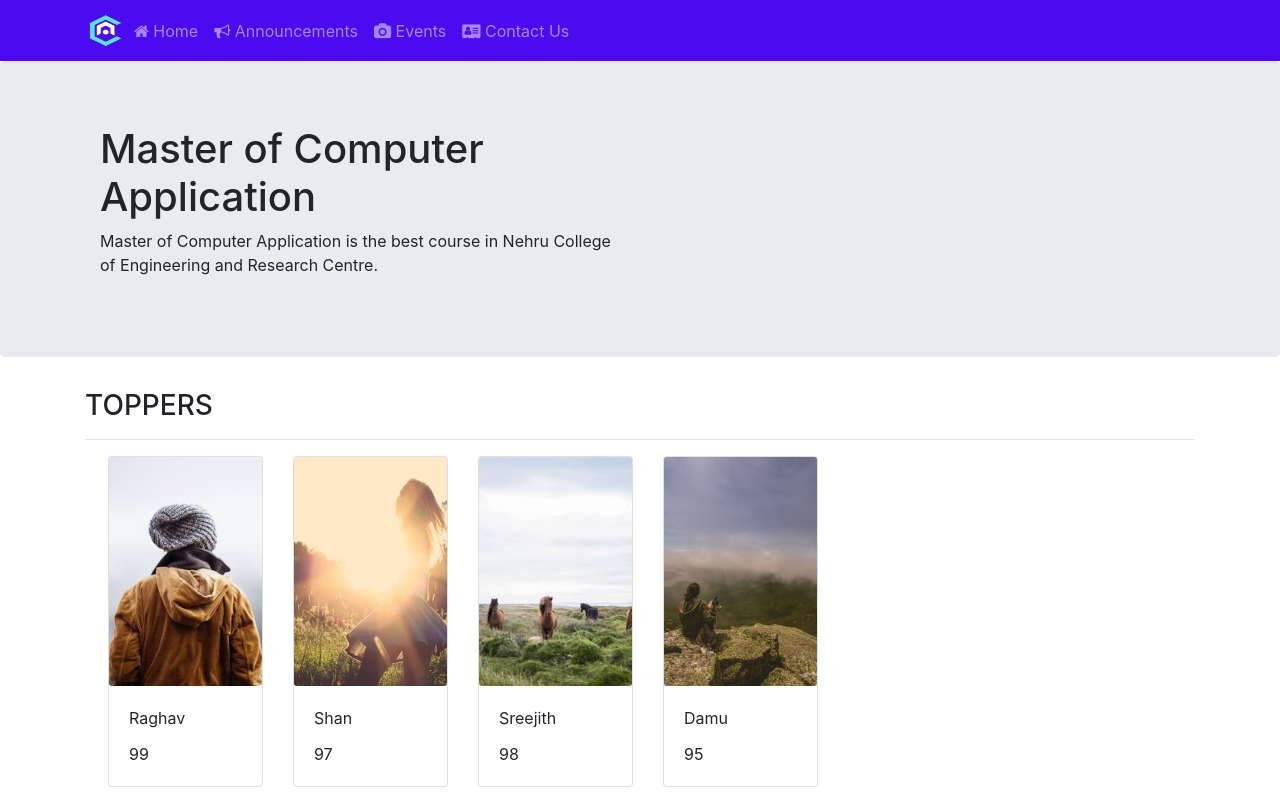
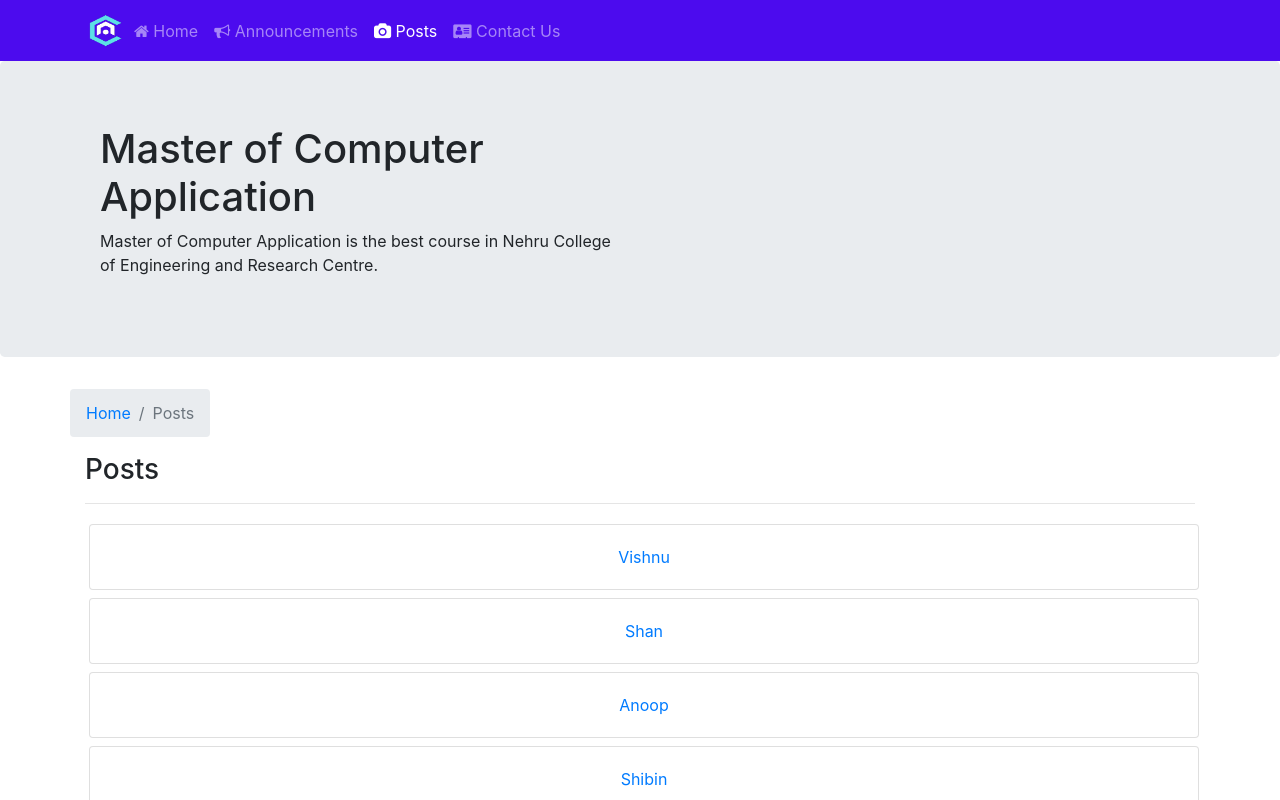
Before and after one commit to Basil-jiji/MCA, a React (Create React App) app: page /posts in a window 1280 px wide. Shown: the top 800 px of the page. Built offline with nearby package versions, Linux system fonts and the light colour scheme.

Commit message:
PostComponent

```diff
--- a/src/components/AnnouncementComponent.js
+++ b/src/components/AnnouncementComponent.js
@@ -14,7 +14,7 @@ import { Link } from 'react-router-dom';
 //Normal function
 function RenderAnnouncementItem({ announcement, onClick }){
   return(
-    <Card>
+    <Card className="text-center">
       <Link to={`/announcements/${announcement.id}`}>
       <CardBody>{announcement.title}</CardBody>
     </Link>
@@ -27,7 +27,7 @@ function RenderAnnouncementItem({ announcement, onClick }){
   const Announcement = (props) => {
     const announce = props.announcement.map((announcement) => {
       return (
-        <div key={announcement.id} className="col-12 col-md-5 m-1">
+        <div key={announcement.id} className="col-12 col-md-12 m-1">
           <RenderAnnouncementItem announcement={announcement} />
         </div>
       );
--- a/src/components/AnnouncementDetail.js
+++ b/src/components/AnnouncementDetailComponent.js
@@ -6,11 +6,22 @@ import { Link } from 'react-router-dom';
 function RenderAnnouncement({announcement}){
     if (announcement != null){
         return(
-            <div className="col-12 col-md-5 m-1">
+            <div className="col-12 col-md-12 m-3">
                 <Card>
                     <CardBody>
-                        <CardTitle>{announcement.title}</CardTitle>
-                        <CardText>{announcement.message}</CardText>
+                        <CardTitle><h5>{announcement.title}</h5></CardTitle>
+                        <CardText className="text-center">{announcement.message}
+                        </CardText>
+                        <CardText className="text-right text-muted small">
+                            <p>
+                                &nbsp;
+                                {new Intl.DateTimeFormat('en-US', {
+                                    year: 'numeric',
+                                    month: 'long',
+                                    day: '2-digit'
+                                }).format(new Date(announcement.date))}
+                            </p>
+                        </CardText>
                     </CardBody>
                 </Card>
             </div>
--- a/src/components/FooterComponent.js
+++ b/src/components/FooterComponent.js
@@ -3,7 +3,7 @@ import { Link } from 'react-router-dom';
 
 function Footer(props){
     return(
-        <div className="footer">
+        <div className="footer text-light">
             <div className="container">
                 <div className="row justify-content-center">
                     <div className="col-4 offset-1 col-sm-2">
@@ -11,13 +11,13 @@ function Footer(props){
                         <ul className="list-unstyled">
                             <li><Link to="/home">Home</Link></li>
                             <li><Link to="/announcements">Announcements</Link></li>
-                            <li><Link to="/events">Events</Link></li>
+                            <li><Link to="/posts">Posts</Link></li>
                             <li><Link to="/contactus">Contact Us</Link></li>
                         </ul>
                     </div>
                     <div className="col-7 col-sm-5">
                         <h5>Our Address</h5>
-                        <address>
+                        <address className="text-light">
                             Nila Gardens, Pampady, Thiruvilwamala<br/>
                             Thrissur, Kerala, India<br/>
                             PIN: 680 588 <br/>
@@ -33,7 +33,6 @@ function Footer(props){
                             <a className="btn btn-social-icon btn-facebook" href="http://www.facebook.com/profile.php?id="><i className="fa fa-facebook"></i></a>
                             <a className="btn btn-social-icon btn-linkedin" href="http://www.linkedin.com/in/"><i className="fa fa-linkedin"></i></a>
                             <a className="btn btn-social-icon btn-twitter" href="http://www.twitter.com/"><i className="fa fa-twitter"></i></a>
-                            <a className="btn btn-social-icon btn-google" href="http://youtube.com/+"><i className="fa fa-google-plus"></i></a>
                             <a className="btn btn-social-icon" href="mailto:"><i className="fa fa-envelope-o"></i></a>
                         </div>
                     </div>
--- a/src/components/HeaderComponent.js
+++ b/src/components/HeaderComponent.js
@@ -38,8 +38,8 @@ class Header extends Component{
                         </NavLink>
                     </NavItem>
                     <NavItem>
-                        <NavLink className="nav-link" to="/eventgallery">
-                                <span className="fa fa-camera"></span> Events
+                        <NavLink className="nav-link" to="/posts">
+                                <span className="fa fa-camera"></span> Posts
                         </NavLink>
                     </NavItem>
                         <NavItem>
--- a/src/components/HomeComponent.js
+++ b/src/components/HomeComponent.js
@@ -44,7 +44,6 @@ const Home = (props) => {
   })
 
 
-
 return(
   <>
   <div className="container">
--- a/src/components/MainComponent.js
+++ b/src/components/MainComponent.js
@@ -3,12 +3,16 @@ import { Routes, Route, useParams } from 'react-router-dom';
 import { TOPPERS } from "../shared/toppers";
 import { PLACEMENTS } from "../shared/placements";
 import { ANNOUNCEMENTS } from "../shared/announcement";
+import { POSTS } from "../shared/posts";
 import Header from "./HeaderComponent";
 import Home from "./HomeComponent";
 import Footer from "./FooterComponent";
 import Contact from "./ContactComponent";
 import Announcement from "./AnnouncementComponent";
-import AnnouncementDetail from "./AnnouncementDetail";
+import AnnouncementDetail from "./AnnouncementDetailComponent";
+import Post from "./PostComponent";
+import PostDetail from "./PostDetailComponent";
+
 
 
 class Main extends Component {
@@ -17,7 +21,8 @@ class Main extends Component {
     this.state={
       toppers: TOPPERS,
       placements: PLACEMENTS,
-      announcements: ANNOUNCEMENTS
+      announcements: ANNOUNCEMENTS,
+      posts: POSTS
     }
   }
   render(){
@@ -38,6 +43,13 @@ class Main extends Component {
       )
     }
 
+    const PostWithId = () =>{
+      const params = useParams();
+      return(
+        <PostDetail post = {this.state.posts.filter((post) => post.id === parseInt((params.postId), 10))[0]} />
+      )
+    }
+
     return (
       <div className="App">
           <Header />
@@ -47,8 +59,9 @@ class Main extends Component {
             <Route path="/contactus" element={<Contact />} />
             <Route path="/announcements" element={ <Announcement announcement={this.state.announcements}/>} />
             <Route path="/announcements/:announcementId" element={<AnnouncementWithId />} />
-
-            <Route path="*" element={<Homepage />}/> {/*Change it into and error page by creating a new error */}
+            <Route path="/posts" element={<Post post={this.state.posts} />} />
+            <Route path="/posts/:postId" element={<PostWithId />} />
+            <Route path="*" element={<Homepage />}/> {/* Change it into and error page by creating a new error */}
           </Routes>
 
           <Footer />
--- /dev/null
+++ b/src/components/PostComponent.js
@@ -0,0 +1,41 @@
+import React from "react";
+import { Breadcrumb, BreadcrumbItem, Card, CardBody, } from 'reactstrap';
+import { Link } from 'react-router-dom'
+
+function RenderPostItem({post}){
+    return(
+        <Card className="text-center">
+            <Link to={`/posts/${post.id}`}>
+                <CardBody>{post.name}</CardBody>
+            </Link>
+        </Card>
+    )
+}
+
+const Post = (props) => {
+    const post = props.post.map((post)=>{
+        return(
+            <div key={post.id} className="col-12 col-md-12 m-1">
+                <RenderPostItem post={post}/>
+            </div>
+        )
+    });
+
+    return(
+        <div className="container">
+            <div className="row">
+                <Breadcrumb>
+                    <BreadcrumbItem><Link to="/home">Home</Link></BreadcrumbItem>
+                    <BreadcrumbItem active>Posts</BreadcrumbItem>
+                </Breadcrumb>
+                <div className="col-12">
+                    <h3>Posts</h3>
+                    <hr />
+                </div>
+            </div>
+            <div className="row">{post}</div>
+        </div>
+    )
+}
+
+export default Post;
--- /dev/null
+++ b/src/components/PostDetailComponent.js
@@ -0,0 +1,61 @@
+import React from "react";
+import { Card, CardBody, CardTitle, CardText, Breadcrumb, BreadcrumbItem } from "reactstrap";
+import { Link } from "react-router-dom";
+
+function RenderPost({post}){
+    if (post != null){
+        return(
+            <div className="col-12 col-md-12 m-3">
+                <Card className="text-center">
+                    <CardBody>
+                        <CardTitle>{post.firstName}</CardTitle>
+                        <CardText>{post.post}</CardText>
+                    </CardBody>
+                </Card>
+            </div>
+        );
+    }
+    else{
+        return(
+            <div></div>
+        );
+    }
+}
+
+
+const PostDetail = (props) => {
+    const posts = props.post
+
+    if(posts == null){
+        return(<div></div>);
+    }
+
+    return(
+        <div className="container">
+            <div className="row">
+                <Breadcrumb>
+                <BreadcrumbItem>
+                        <Link to="/home">Home</Link>
+                    </BreadcrumbItem>
+                    <BreadcrumbItem>
+                        <Link to="/posts">Posts</Link>
+                    </BreadcrumbItem>
+                    <BreadcrumbItem active>
+                        { props.post.name }
+                    </BreadcrumbItem>
+                </Breadcrumb>
+
+                <div className="col-12">
+                    <h3>{props.post.name}</h3>
+                    <hr />
+                </div>
+            </div>
+
+            <div className="row">
+                <RenderPost post={props.post} />
+            </div>
+        </div>
+    )
+}
+
+export default PostDetail;
--- /dev/null
+++ b/src/shared/posts.js
@@ -0,0 +1,43 @@
+export const POSTS = [
+    {
+        id: 0,
+        name: "Vishnu",
+        role: "student",
+        date: "2014-09-05T17:57:28.556094Z",
+        postType: "text",
+        post: "Hi Vishnu here ellarkkum sughaano?"
+    },
+    {
+        id: 1,
+        name: "Shan",
+        role: "student",
+        date: "2014-12-05T17:57:28.556094Z",
+        postType: "text",
+        post: "Hi Shan here ellarkkum sughaano?"
+    },
+    {
+        id: 2,
+        name: "Anoop",
+        role: "student",
+        date: "2014-01-05T17:57:28.556094Z",
+        postType: "image",
+        post: '/assets/images/Vishnu.png'
+    },
+    {
+        id: 3,
+        name: "Shibin",
+        role: "teacher",
+        date: "2014-05-05T17:57:28.556094Z",
+        postType: "imagewithtext",
+        post: '/assets/images/Vishnu.png',
+        postText:"Enthokke und vishesham"
+    },
+    {
+        id: 4,
+        name: "Melvin",
+        role: "teacher",
+        date: "2014-07-05T17:57:28.556094Z",
+        postType: "image",
+        post: '/assets/images/Vishnu.png'
+    }
+]
```
